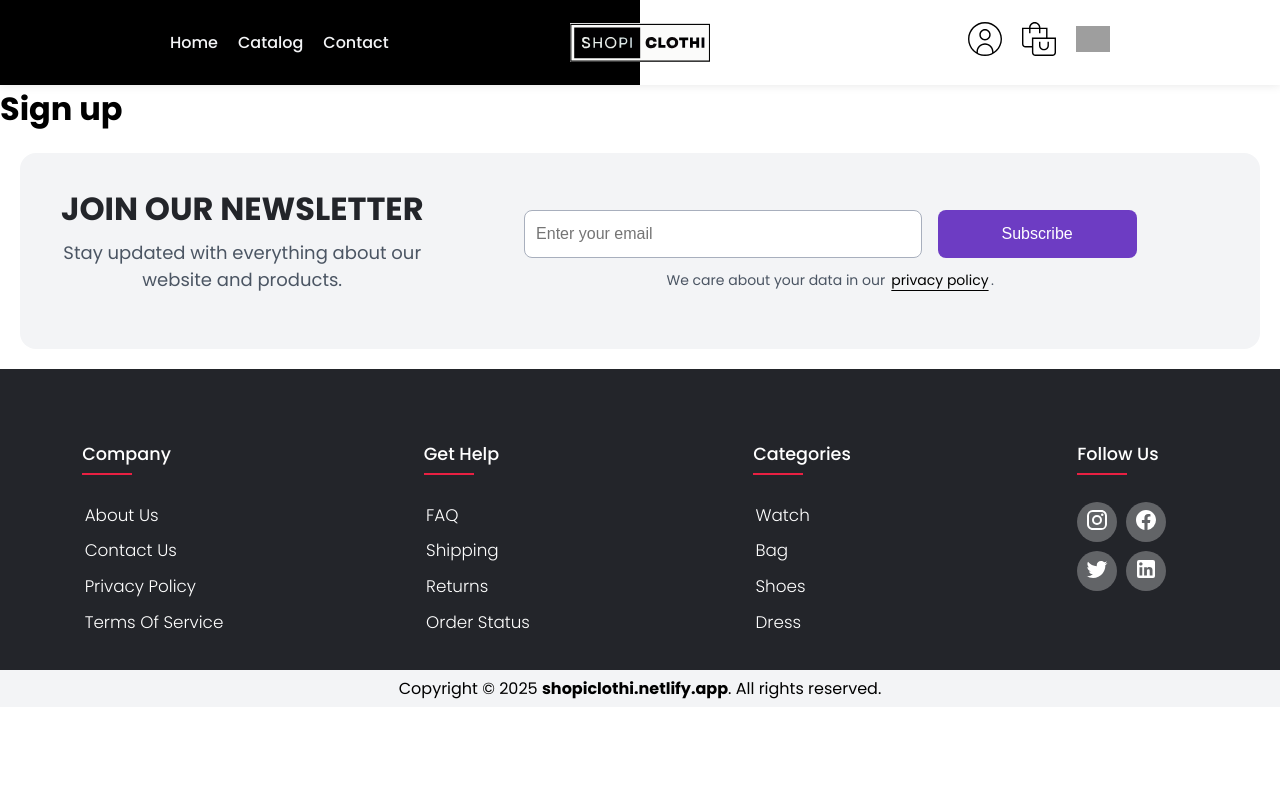
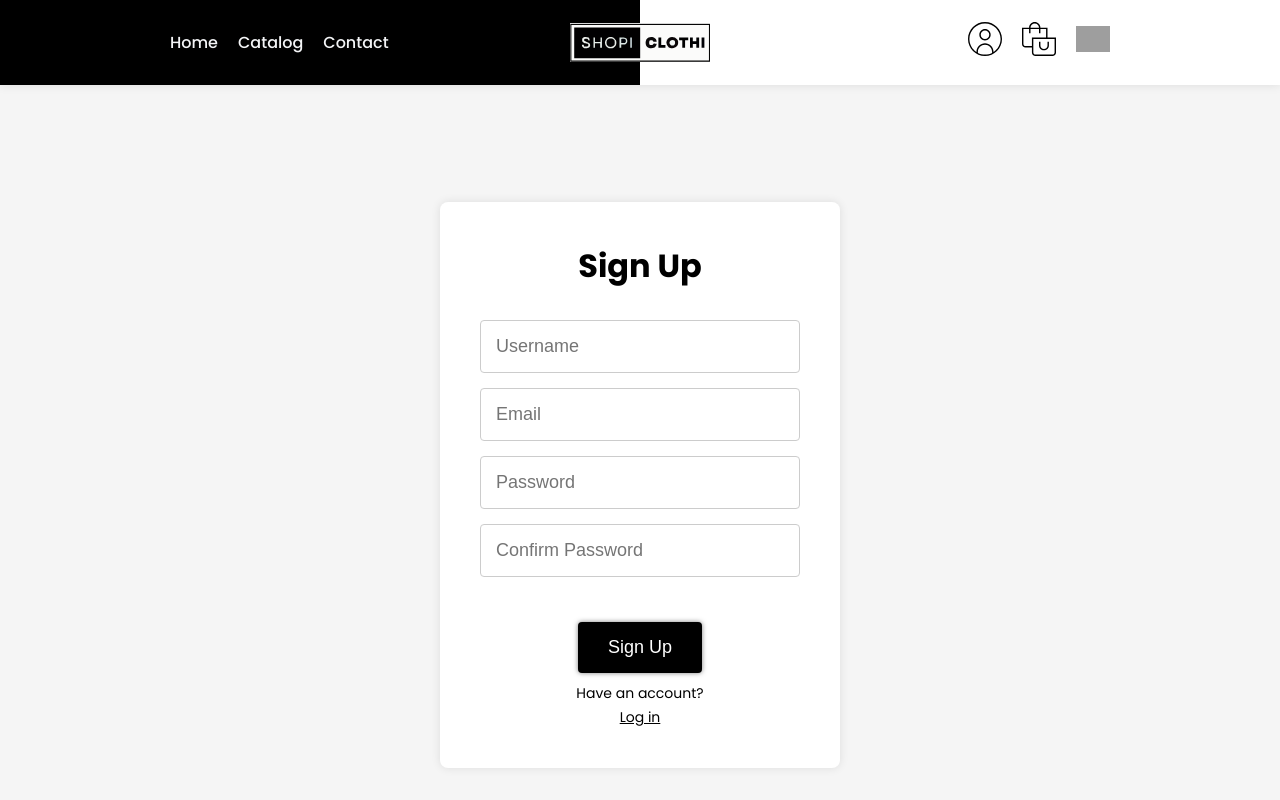
Before and after one commit to Dimitar0528/ShopiClothi, a React (Vite) app: page /sign_up in a window 1280 px wide. Shown: the top 800 px of the page. Built offline with nearby package versions, Linux system fonts and the light colour scheme; grey boxes are pictures that could not be loaded.

Commit message:
Sign up page added
Add the sign up page and some touches to the Log in.

```diff
--- a/src/components/Log_in_Page/Log_in_Page.css
+++ b/src/components/Log_in_Page/Log_in_Page.css
@@ -61,12 +61,12 @@
 }
 .login-form--text{
     margin-top: 10px;
-    font-size: 12px;
+    font-size: 14px;
     color: #000000;
 }
 .signup--link{
     margin-top: 3px;
-    font-size: 12px;
+    font-size: 14px;
     color: #000000;
     text-decoration: underline;
 }
--- a/src/components/Sign_up_Page/Sign_up_Page.css
+++ b/src/components/Sign_up_Page/Sign_up_Page.css
@@ -0,0 +1,79 @@
+.sign-up-page {
+    display: flex;
+    justify-content: center;
+    align-items: center;
+    height: 100vh;
+    background-color: #f5f5f5;
+}
+
+.sign-up--container {
+    background-color: white;
+    padding: 40px; /* Increased padding */
+    border-radius: 8px;
+    box-shadow: 0 0 10px rgba(0, 0, 0, 0.1);
+    width: 400px; /* Increased width */
+}
+
+.sign-up-form {
+    display: flex;
+    flex-direction: column;
+    align-items: center;
+}
+
+.sign-up-form--title {
+    display: block;
+    font-size: 32px; /* Increased font size */
+    margin-bottom: 30px; /* Increased margin */
+}
+
+.sign-up-form--info--container {
+    display: flex;
+    flex-direction: column;
+    width: 100%;
+}
+
+.sign-up-form--input {
+    margin-bottom: 15px; /* Increased margin */
+    padding: 15px; /* Increased padding */
+    border: 1px solid #ccc;
+    border-radius: 4px;
+    width: 100%;
+    box-sizing: border-box;
+    font-size: 18px; /* Increased font size */
+}
+
+.sign-up-form--button {
+    margin-top: 30px; /* Increased margin */
+    padding: 15px 30px; /* Increased padding */
+    border: none;
+    border-radius: 4px;
+    background-color: #000000;
+    color: white;
+    font-size: 18px; /* Increased font size */
+    cursor: pointer;
+    transition: background-color 0.3s ease;
+    box-shadow: 0 0 5px rgba(0, 0, 0, 0.5);
+}
+
+.sign-up-form--button:hover {
+    background-color: white;
+    color: #000;
+}
+.login--text {
+    margin-top: 10px;
+    font-size: 14px;
+    color: #000000;
+}
+.login--link {
+    margin-top: 3px;
+    font-size: 14px;
+    color: #000000;
+    text-decoration: underline;
+}
+.login--link:hover {
+    font-weight: bold; /* Change font weight to bold */
+    transition: ease-in-out 0.3s;
+    color: inherit; /* Change color to red */
+    font-size: 14px; /* Increase font size */
+
+}
--- a/src/components/Sign_up_Page/Sign_up_Page.tsx
+++ b/src/components/Sign_up_Page/Sign_up_Page.tsx
@@ -1,10 +1,23 @@
+import { Link } from 'react-router';
+import "./Sign_up_Page.css";
+
 export default function Sign_up_Page() {
-
     return (
-        <div >
-            <h1>Sign up</h1>
+        <div className="sign-up-page">
+            <div className="sign-up--container">
+                <form className="sign-up-form">
+                    <h1 className="sign-up-form--title">Sign Up</h1>
+                    <div className="sign-up-form--info--container">
+                        <input type="text" className="sign-up-form--input" placeholder="Username" />
+                        <input type="email" className="sign-up-form--input" placeholder="Email" />
+                        <input type="password" className="sign-up-form--input" placeholder="Password" />
+                        <input type="password" className="sign-up-form--input" placeholder="Confirm Password" />
+                    </div>
+                    <button className="sign-up-form--button">Sign Up</button>
+                    <p className='login--text'>Have an account?</p>
+                    <Link to="/Profile" className="login--link">Log in</Link>
+                </form>
+            </div>
         </div>
-
-
-    )
+    );
 }
```
